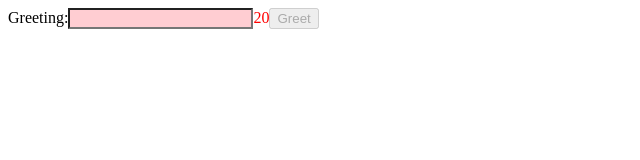
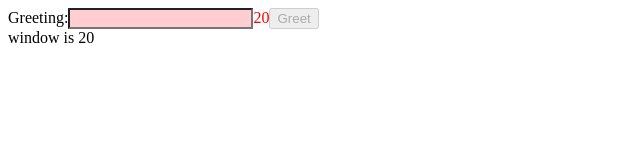
Before and after one commit to d023975/Greeter, a React (Create React App) app: page / in a window 1280 px wide. Shown: the top 160 px of the page, without its empty margins (0-640 px from the left). Built offline with nearby package versions, Linux system fonts and the light colour scheme.

Commit message:
first commit

```diff
--- a/public/index.html
+++ b/public/index.html
@@ -30,6 +30,7 @@
       You need to enable JavaScript to run this app.
     </noscript>
     <div id="root"></div>
+    <div id="yar"></div>
     <!--
       This HTML file is a template.
       If you open it directly in the browser, you will see an empty page.
--- a/src/App.js
+++ b/src/App.js
@@ -1,7 +1,7 @@
-import React from "react";
+import React from 'react';
 
 export default function Greeter(props) {
-  const [greeting, setGreeting] = React.useState("");
+	const [ greeting, setGreeting ] = React.useState('');
 
 	function handleGreetClick() {
 		alert(`Hello, ${greeting}`);
@@ -16,19 +16,20 @@ export default function Greeter(props) {
 			<input
 				className={!greetingInvalid ? `valid` : `invalid`}
 				value={greeting}
-        onChange={e => {
+				onChange={(e) => {
 					setGreeting(e.target.value);
 					console.log(e.target.value);
 					console.log(!greetingInvalid ? `valid` : `invalid`);
-
 				}}
 			/>
-      <span style={{ color: !greetingInvalid ? `green` : `red` }}>
-        {charsRemaining}
-      </span>
+			<span style={{ color: !greetingInvalid ? `green` : `red` }}>{charsRemaining}</span>
 			<button disabled={greetingInvalid} onClick={handleGreetClick}>
 				Greet
 			</button>
 		</div>
 	);
 }
+
+export function Width({ width }) {
+	return <div>window is {width}</div>;
+}
--- a/src/index.js
+++ b/src/index.js
@@ -3,8 +3,10 @@ import ReactDOM from "react-dom";
 import './styles.css';
 
 import Greeter from "./App";
+import {Width} from "./App";
 
 const rootElement = document.getElementById("root");
+const yar = document.getElementById("yar");
 // ReactDOM.render(
 //   <React.StrictMode>
 //     <App />
@@ -12,3 +14,4 @@ const rootElement = document.getElementById("root");
 //   rootElement
 // );
 ReactDOM.render(<Greeter maxLength={20} />, rootElement);
+ReactDOM.render(<Width width={20} />, yar);
```
Lines whose indentation alone changed are shown as unchanged.
